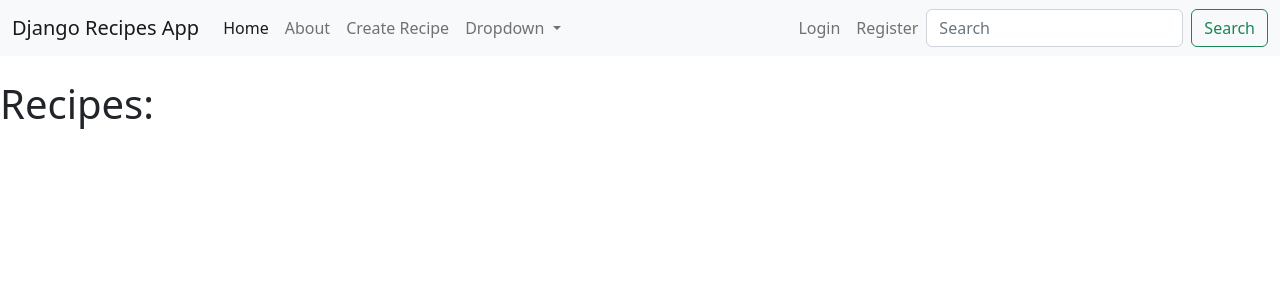
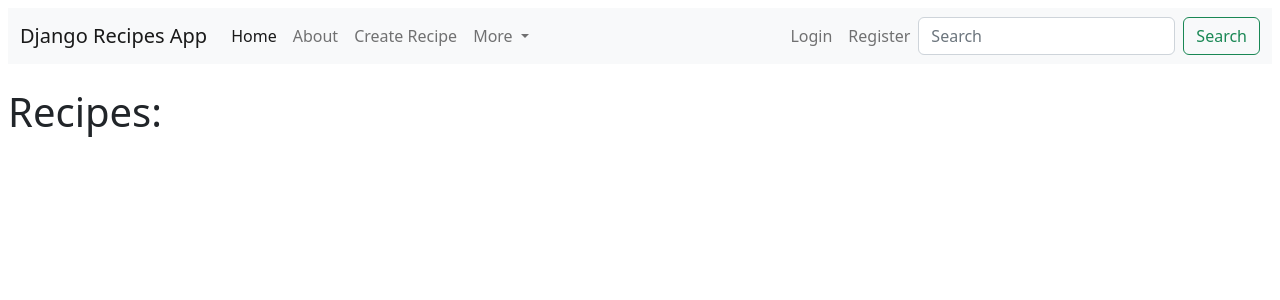
Before and after one commit to henrysevern/django_recipe_app, a Django app: page / in a window 1280 px wide. Shown: the top 300 px of the page. Run offline with Django 3.2, Linux system fonts and the light colour scheme; data that the repository does not hold is empty.

Commit message:
Edit nav bar

```diff
--- a/recipes/templates/recipes/base.html
+++ b/recipes/templates/recipes/base.html
@@ -17,10 +17,10 @@
     integrity="sha384-Zenh87qX5JnK2Jl0vWa8Ck2rdkQ2Bzep5IDxbcnCeuOxjzrPF/et3URy9Bv1WTRi" crossorigin="anonymous">
 </head>
 
-<body>
+<body class="m-2">
   <nav class="navbar navbar-expand-lg bg-light">
     <div class="container-fluid">
-      <a class="navbar-brand" href="#">Django Recipes App</a>
+      <a class="navbar-brand" href="{% url 'recipes-home' %}">Django Recipes App</a>
       <button class="navbar-toggler" type="button" data-bs-toggle="collapse" data-bs-target="#navbarSupportedContent"
         aria-controls="navbarSupportedContent" aria-expanded="false" aria-label="Toggle navigation">
         <span class="navbar-toggler-icon"></span>
@@ -38,7 +38,7 @@
           </li>
           <li class="nav-item dropdown">
             <a class="nav-link dropdown-toggle" href="#" role="button" data-bs-toggle="dropdown" aria-expanded="false">
-              Dropdown
+              More
             </a>
             <ul class="dropdown-menu">
               <li><a class="dropdown-item" href="{% url 'user-profile' %}">My Profile</a></li>
@@ -46,7 +46,7 @@
               <li>
                 <hr class="dropdown-divider">
               </li>
-              <li><a class="dropdown-item" href="#">FAQ</a></li>
+              <li><a class="dropdown-item" href="{% url 'recipes-questions' %}">FAQ</a></li>
             </ul>
           </li>
         </ul>
```
